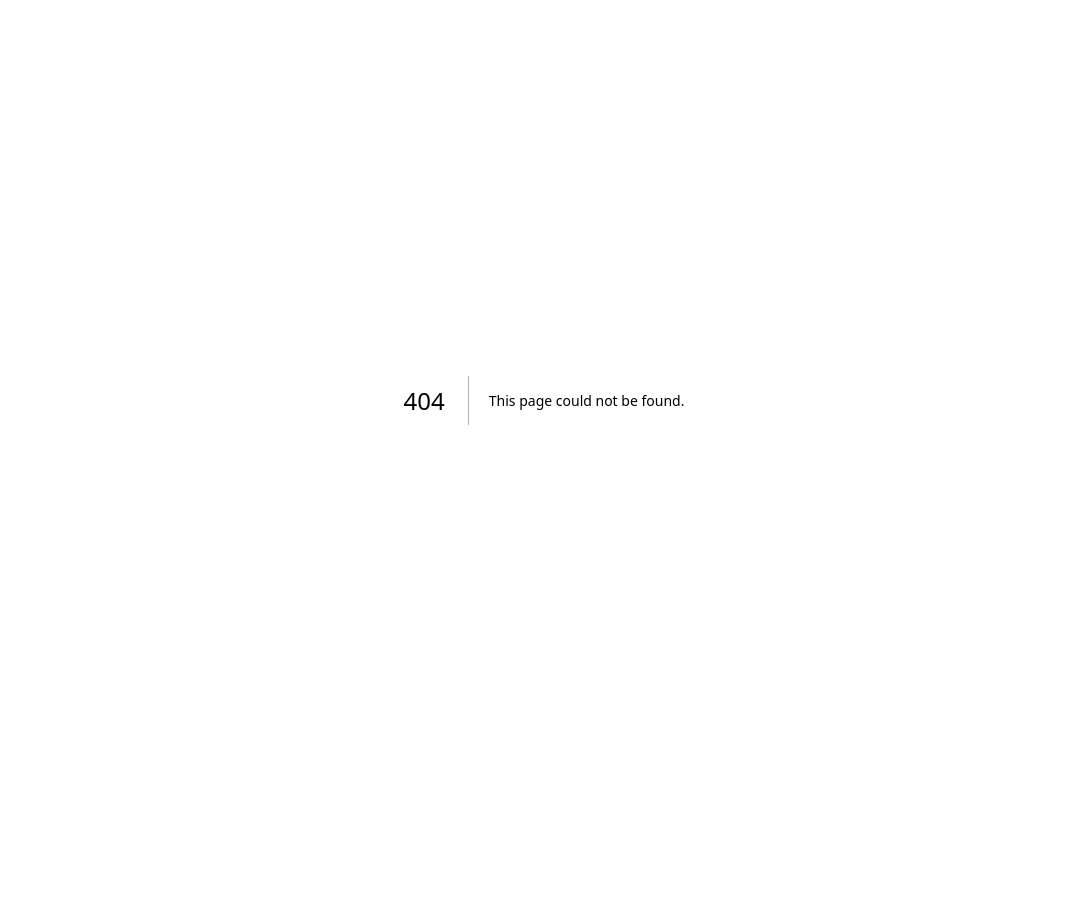
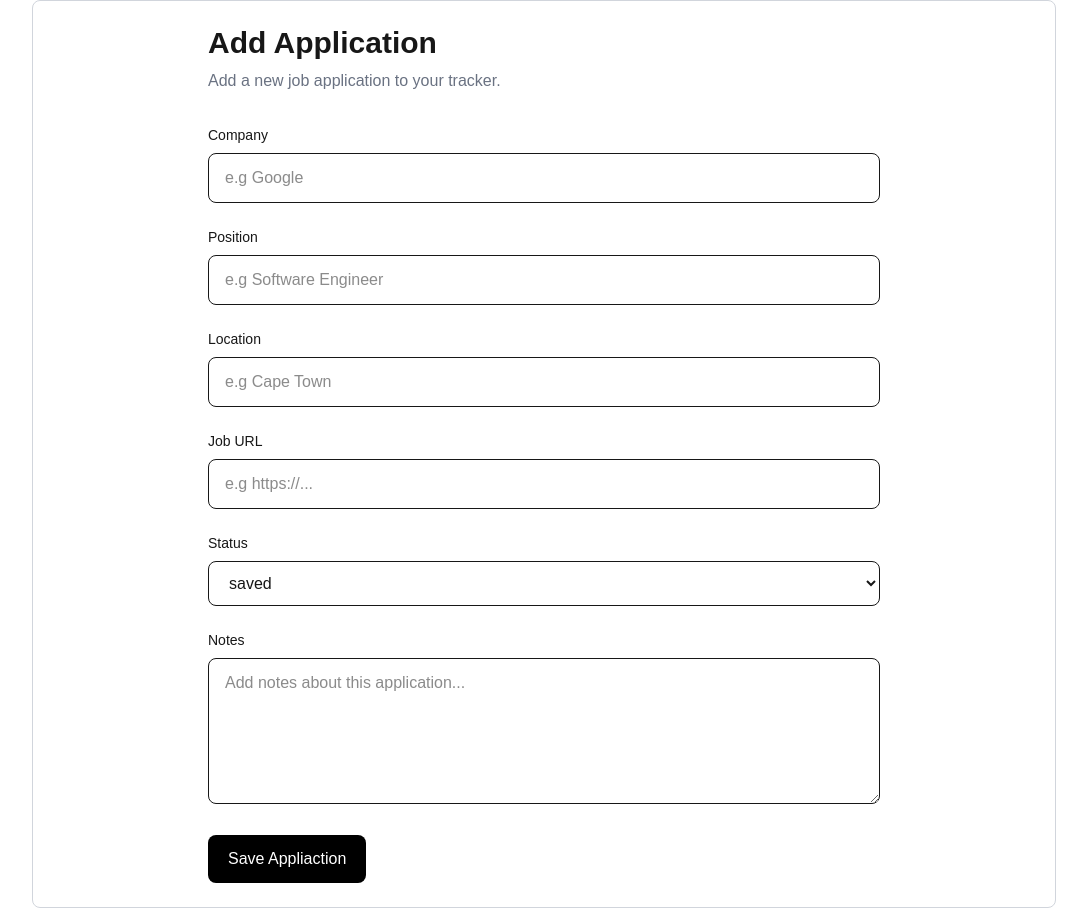
Before and after one commit to Luka2Lkay/smart-job-application-tracker, a Next.js app: page /dashboard/applications/new in a window 1280 px wide. Before the commit this address had no page. Shown: the whole page, without its empty margins (96-1183 px from the left). Before the commit the page ends 800 px from the top, so only its background shows below. Built offline with nearby package versions, Linux system fonts and the light colour scheme.

Commit message:
new application

```diff
--- /dev/null
+++ b/app/dashboard/applications/new/page.tsx
@@ -0,0 +1,66 @@
+function NewApplicationPage() {
+    return (
+        <main className="p-6 mx-auto rounded-lg border border-gray-300 w-[80%]">
+            <div className="mb-8 max-w-2xl mx-auto">
+                <h1 className="text-3xl font-bold">Add Application</h1>
+                <p className="mt-2 text-gray-500">Add a new job application to your tracker.</p>
+            </div>
+
+            <form className="max-w-2xl space-y-6 mx-auto">
+                <div>
+                    <label className="mb-2 block text-sm font-medium">
+                        Company
+                    </label>
+                    <input type="text" placeholder="e.g Google" className="w-full border rounded-lg px-4 py-3" />
+                </div>
+
+                <div>
+                    <label className="mb-2 block text-sm font-medium">
+                        Position
+                    </label>
+                    <input type="text" placeholder="e.g Software Engineer" className="w-full border rounded-lg px-4 py-3" />
+                </div>
+
+                <div>
+                    <label className="mb-2 block text-sm font-medium">
+                        Location
+                    </label>
+                    <input type="text" placeholder="e.g Cape Town" className="w-full border rounded-lg px-4 py-3" />
+                </div>
+
+                <div>
+                    <label className="mb-2 block text-sm font-medium">
+                        Job URL
+                    </label>
+                    <input type="url" placeholder="e.g https://..." className="w-full border rounded-lg px-4 py-3" />
+                </div>
+
+                <div>
+                    <label className="mb-2 block text-sm font-medium">
+                        Status
+                    </label>
+                    <select className="w-full border rounded-lg px-4 py-3">
+                        <option value="SAVED">saved</option>
+                        <option value="APPLIED">Applied</option>
+                        <option value="INTERVIEW">Interview</option>
+                        <option value="OFFER">Offer</option>
+                        <option value="REJECTED">Rejected</option>
+                    </select>
+                </div>
+
+                <div>
+                    <label className="mb-2 block text-sm font-medium">
+                        Notes
+                    </label>
+                    <textarea rows={5} placeholder="Add notes about this application..." className="w-full rounded-lg border px-4 py-3" />
+                </div>
+
+                <button type="submit" className="rounded-lg bg-black px-5 py-3 text-white">
+                    Save Appliaction
+                </button>
+            </form>
+        </main>
+    )
+}
+
+export default NewApplicationPage
```
